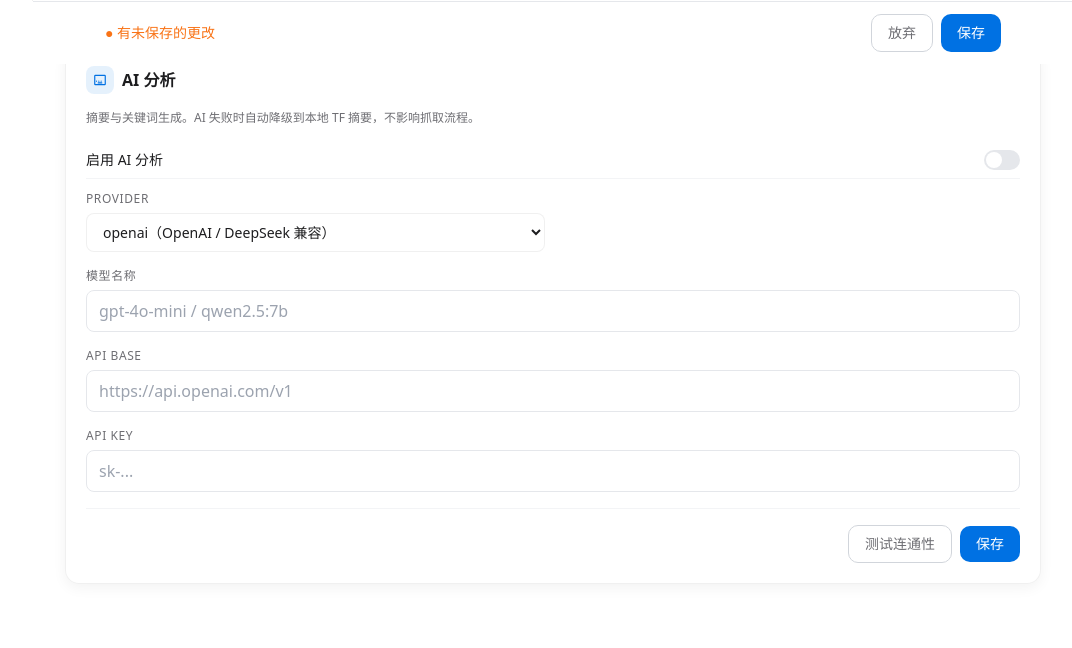
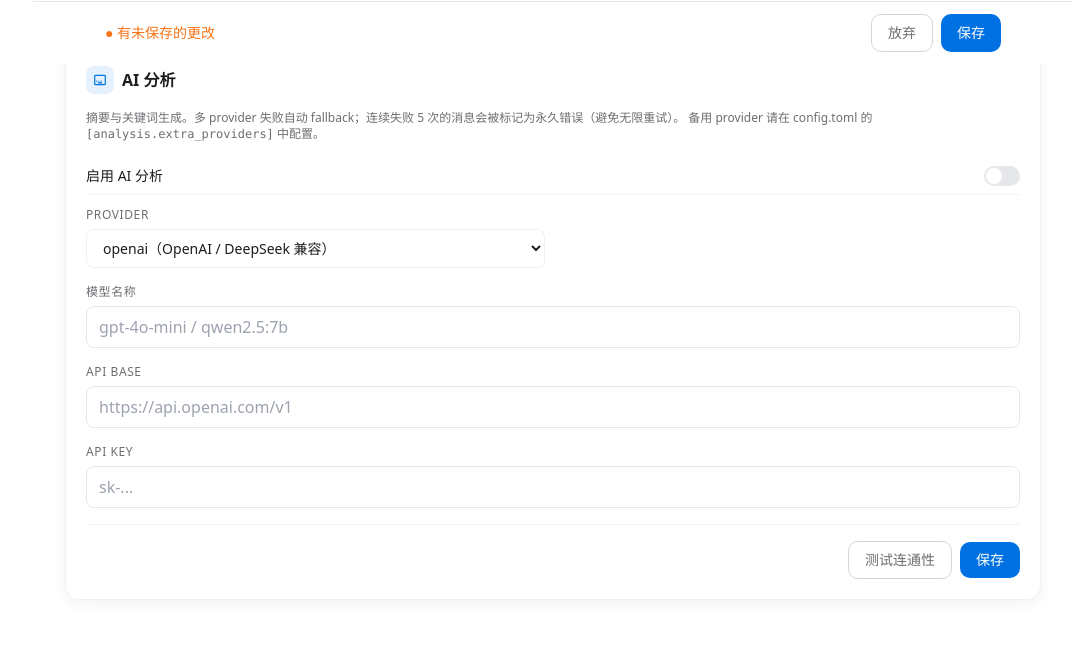
Before and after one commit to YinY1/trawler, a Python web app: template web/templates/settings.html in a window 1280 px wide. Shown: the part 799-1447 px from the top of the page, without its empty margins (207-1279 px from the left). Before the commit the page ends 1383 px from the top, so only its background shows below. Run offline with Jinja, Linux system fonts and the light colour scheme; the template is opened without the code that fills it, so the values that code supplies are empty; style sheets or scripts are compiled from the project's sources.

Commit message:
docs(config): add fallback chain example; update settings.html subtitle
- config.toml.example: [[analysis.extra_providers]] annotated example
- settings.html: replace stale 'TF fallback' text with fallback chain description

```diff
--- a/web/templates/settings.html
+++ b/web/templates/settings.html
@@ -85,7 +85,8 @@
       <h2 class="text-base font-semibold">AI 分析</h2>
     </div>
     <p class="text-xs text-[var(--text-secondary)] mb-4">
-      摘要与关键词生成。AI 失败时自动降级到本地 TF 摘要，不影响抓取流程。
+      摘要与关键词生成。多 provider 失败自动 fallback；连续失败 5 次的消息会被标记为永久错误（避免无限重试）。
+      备用 provider 请在 config.toml 的 <code>[analysis.extra_providers]</code> 中配置。
     </p>
     <div class="flex items-center justify-between py-2 mb-3 border-b border-gray-100 dark:border-gray-800">
       <span class="text-sm font-medium">启用 AI 分析</span>
```
Also changed, not shown: 1 other file.
